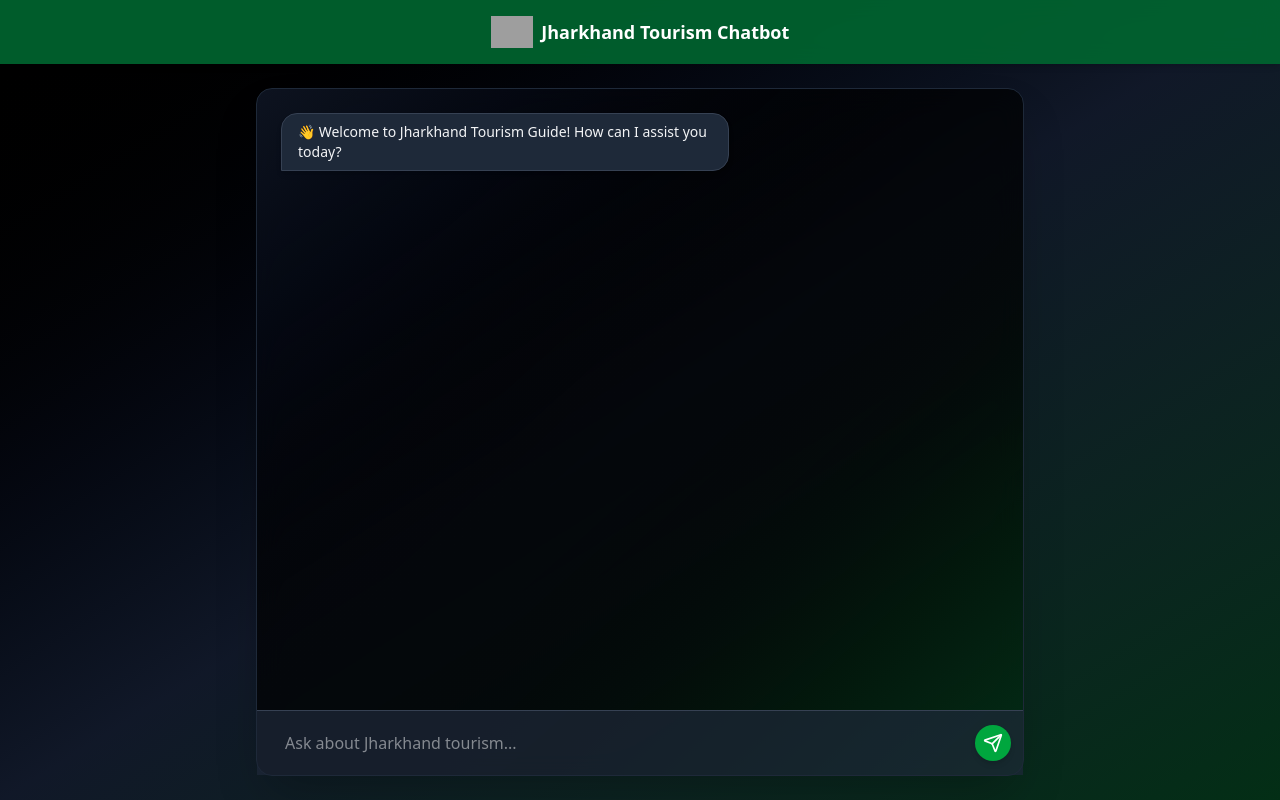
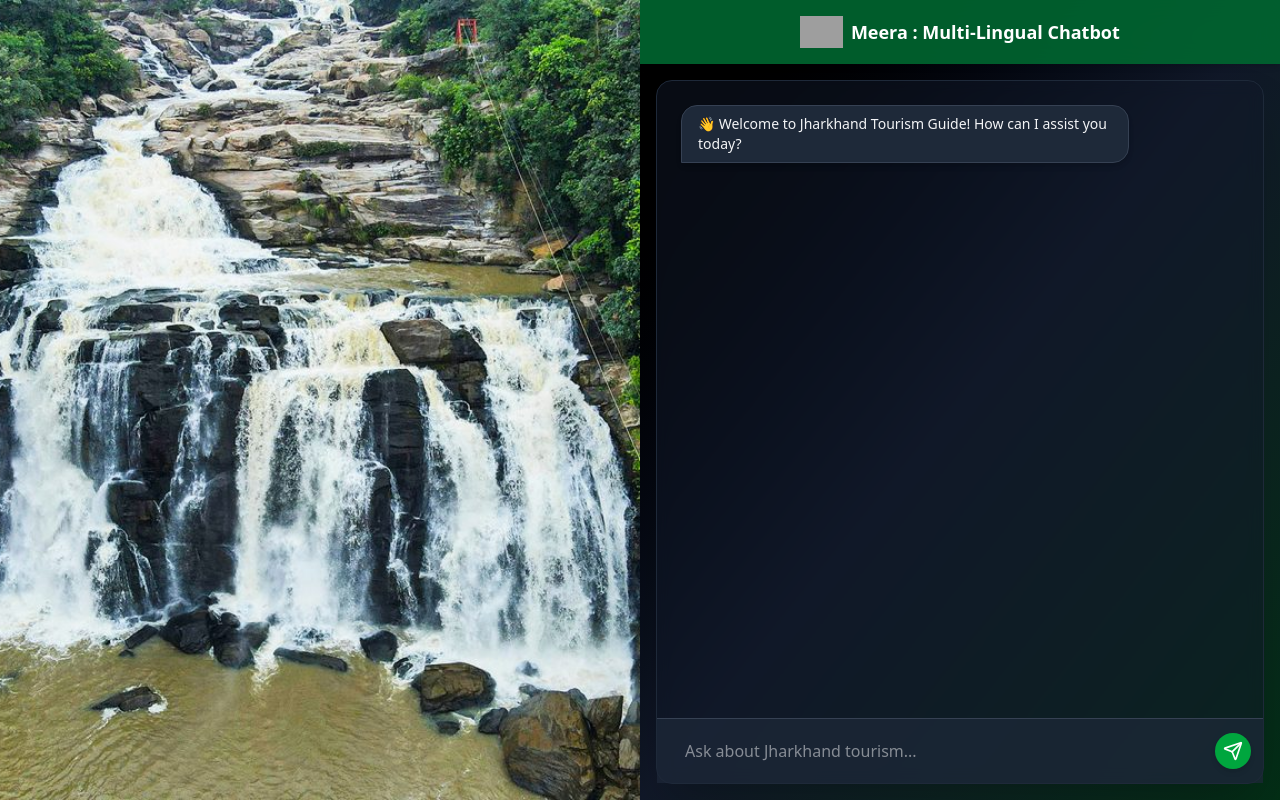
Before and after one commit to MhoOmm/Sih_Prototype, a React (Vite) app in the folder client/: page /chat-ai in a window 1280 px wide. Built offline with nearby package versions, Linux system fonts and the light colour scheme; grey boxes are pictures that could not be loaded.

Commit message:
namechanged

```diff
--- a/client/src/components/GovtCoinDashboard.jsx
+++ b/client/src/components/GovtCoinDashboard.jsx
@@ -252,7 +252,7 @@ export default function GovtCoinDashboard() {
         <div className=" rounded-2xl p-2 mb-8 shadow-2xl">
           <div className="flex items-center justify-between">
             <div>
-              <h1 className="text-4xl font-bold text-white mb-2">BHARRA Coin</h1>
+              <h1 className="text-4xl font-bold text-white mb-2">Aranya Coin</h1>
               <p className="text-green-100">Rack up coins monthly-great reviews mean sweet seller rewards!</p>
             </div>
             <div className="flex flex-col items-center ">
--- a/client/src/components/chatAi.jsx
+++ b/client/src/components/chatAi.jsx
@@ -1,6 +1,10 @@
 import { useState, useEffect, useRef } from "react";
 import { Send } from "lucide-react";
 import axiosClient from "../utils/axioscli";
+import jharkhand from "../assets/jonha-falls-ranchi-jharkhand-new.jpeg"
+
+
+const waterfallImage = jharkhand;
 
 const ChatAi = () => {
   const [messages, setMessages] = useState([
@@ -58,7 +62,15 @@ const ChatAi = () => {
   };
 
   return (
-    <div className="flex flex-col h-screen text-gray-100 bg-gradient-to-br from-black via-gray-900 to-green-950">
+    <div className="flex h-screen bg-black">
+      {/* Left Side: Image Panel */}
+      <div
+        className="hidden md:block w-1/2 bg-cover bg-center"
+        style={{ backgroundImage: `url(${waterfallImage})` }}
+      />
+
+      {/* Right Side: Chat Panel */}
+      <div className="w-full md:w-1/2 flex flex-col text-gray-100 bg-gradient-to-br from-black via-gray-900 to-green-950">
         {/* Header */}
         <div className="bg-green-800/90 backdrop-blur-md text-white p-4 flex items-center justify-center shadow-md z-10">
           <img
@@ -66,16 +78,12 @@ const ChatAi = () => {
             alt="Jharkhand Logo"
             className="h-8 mr-2"
           />
-        <h1 className="font-bold text-lg">Jharkhand Tourism Chatbot</h1>
+          <h1 className="font-bold text-lg">Meera : Multi-Lingual Chatbot</h1>
         </div>
 
         {/* Chat Container Wrapper */}
-      <div className="flex-1 flex justify-center px-4 py-6 overflow-hidden"> {/* <-- FIX APPLIED HERE */}
-        <div
-          className="w-full max-w-3xl flex flex-col
-          bg-gradient-to-br from-gray-900/80 via-black/70 to-green-950/80
-          backdrop-blur-md rounded-2xl shadow-2xl border border-gray-800"
-        >
+        <div className="flex-1 flex justify-center p-4 overflow-hidden">
+          <div className="w-full h-full flex flex-col bg-gray-900/50 backdrop-blur-sm rounded-2xl shadow-2xl border border-gray-800">
             {/* Messages (scrollable area) */}
             <div className="flex-1 overflow-y-auto space-y-4 p-6 pr-2">
               {messages.map((msg, index) => (
@@ -120,6 +128,7 @@ const ChatAi = () => {
           </div>
         </div>
       </div>
+    </div>
   );
 };
 
```
Also changed, not shown: client/src/assets/jonha-falls-ranchi-jharkhand-new.jpeg (added), 1 other file (tests, documents, lock files or other folders). Lines whose indentation alone changed are shown as unchanged.
